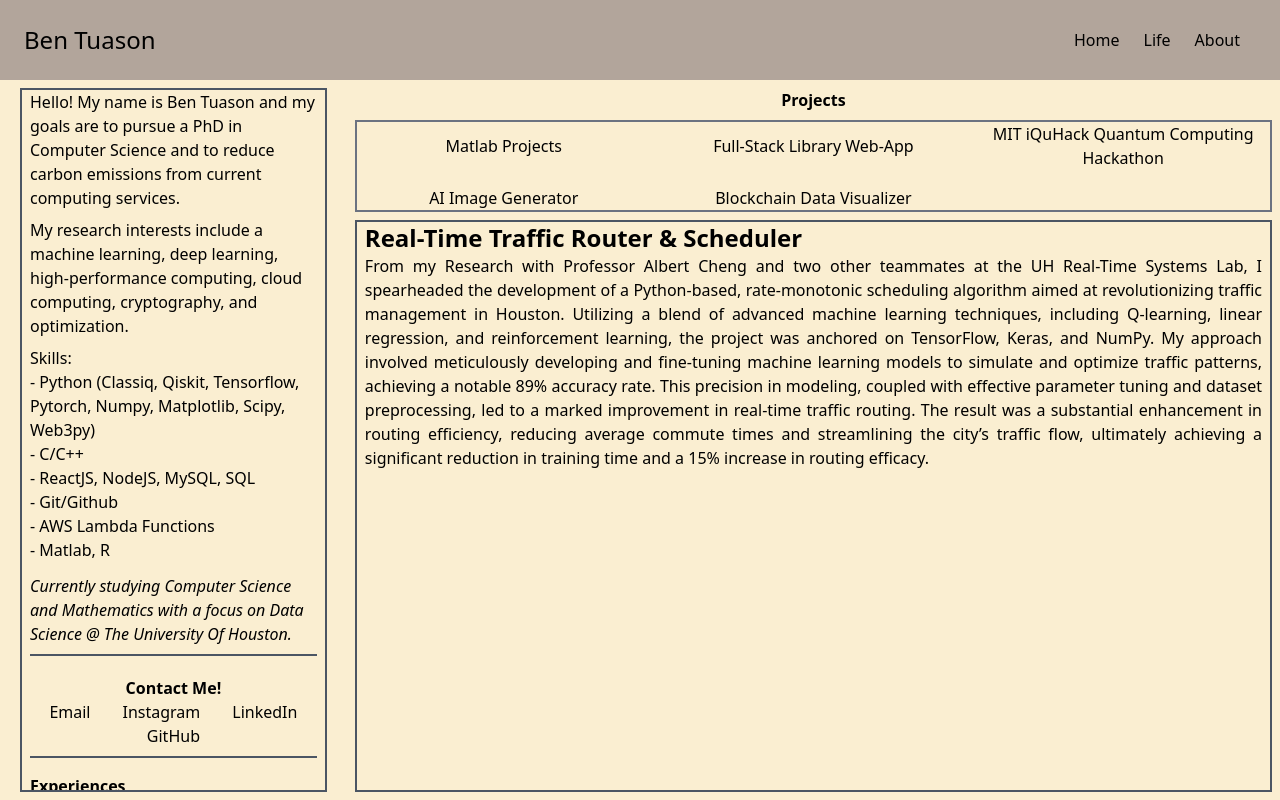
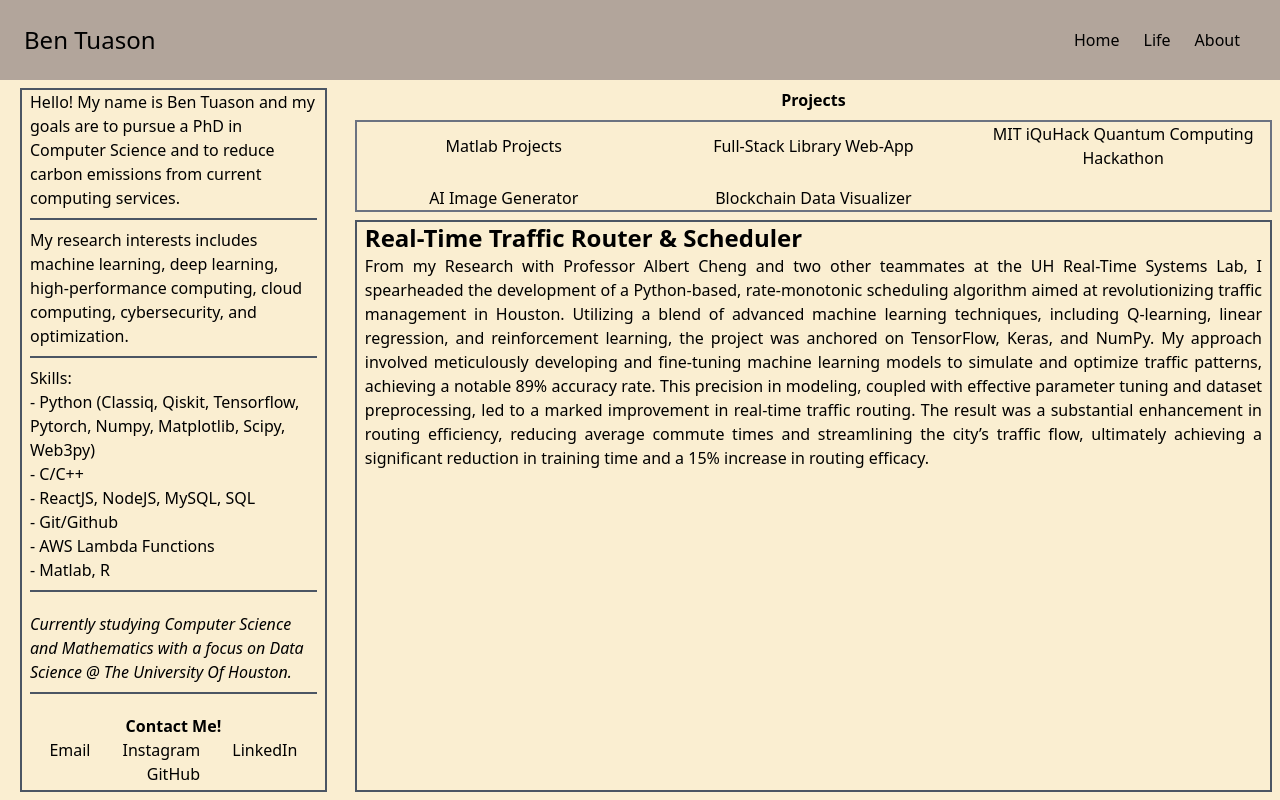
Before and after one commit to BenTuason/porfolio-website, a React (Create React App) app: page / in a window 1280 px wide. Built offline with nearby package versions, Linux system fonts and the light colour scheme.

Commit message:
fixed typo

```diff
--- a/src/pages/Home.js
+++ b/src/pages/Home.js
@@ -17,7 +17,10 @@ const Home = () => {
           <div className="intro text">
             {/* Intro Text */}
             <p className='ml-2 mr-2'>Hello! My name is Ben Tuason and my goals are to pursue a PhD in Computer Science and to reduce carbon emissions from current computing services.</p>
-            <p className='ml-2 mr-2 mt-2'>My research interests include a machine learning, deep learning, high-performance computing, cloud computing, cryptography, and optimization.</p>
+            <div className='px-2'><p className='w-full border-t-2 border-gray-600 my-2'></p></div>
+            <p className='ml-2 mr-2 mt-2'>My research interests includes machine learning, deep learning, high-performance computing, cloud computing, cybersecurity, and optimization.</p>
+            <div className='px-2'><p className='w-full border-t-2 border-gray-600 my-2'></p></div>
+
             <ul className='ml-2 mr-2 mt-2'>
               Skills:
               <li>- Python (Classiq, Qiskit, Tensorflow, Pytorch, Numpy, Matplotlib, Scipy, Web3py)</li>
@@ -28,6 +31,8 @@ const Home = () => {
               <li>- Matlab, R</li>
 
             </ul>
+            <div className='px-2'><p className='w-full border-t-2 border-gray-600 my-2'></p></div>
+
           </div>
           <div className="studies py-3">
             {/* Studies */}
```
